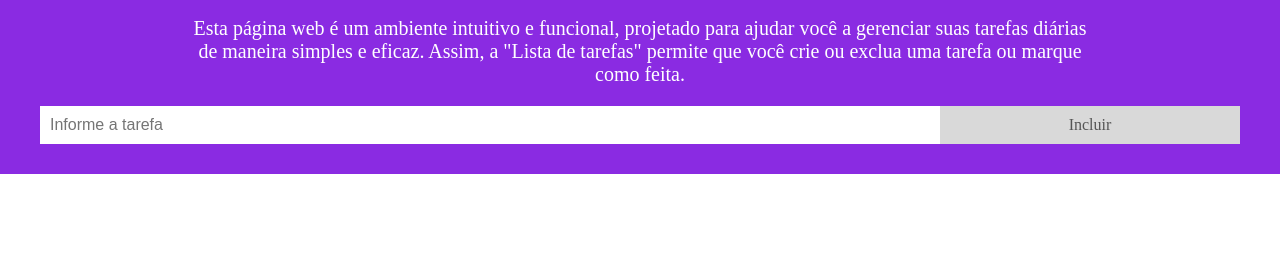
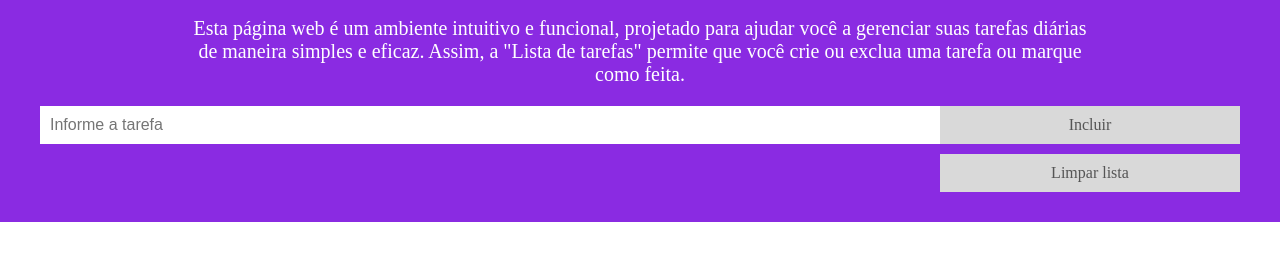
Before and after one commit to igormatt0s/lista-de-tarefas, a plain HTML site: page index.html in a window 1280 px wide. Shown: the part 80-340 px from the top of the page. Drawn offline with Linux system fonts and the light colour scheme.

Commit message:
Limpa lista

```diff
--- a/index.html
+++ b/index.html
@@ -16,10 +16,14 @@
             de maneira simples e eficaz. Assim, a "Lista de tarefas" permite que você crie ou exclua uma tarefa ou marque como
             feita.
         </p>
-        <input type="text" id="tarefa" placeholder="Informe a tarefa">
-        <span onclick="addElemento()" class="addBtn">Incluir</span>
+        <div>
+            <input type="text" id="tarefa" placeholder="Informe a tarefa">
+            <span onclick="addElemento()" class="addBtn">Incluir</span>
+            <span onclick="limpaLista()" class="limpaBtn">Limpar lista</span>
+        </div>
     </div>
     <ul id="itemLista">
+
     </ul>
     <script src="script.js"></script>
 </body>
--- a/script.js
+++ b/script.js
@@ -35,8 +35,6 @@ function addElemento() {
     let t = document.createTextNode(data + inputValue);
 
     li.appendChild(t);
-    li.classList.add("novo-item");
-    li.style.fontFamily = 'Arial';
     if (inputValue === '') {
         alert("Você precisa descrever a tarefa");
     } else {
@@ -60,5 +58,12 @@ let listItems = document.querySelectorAll('li');
 const newFontFamily = 'Arial';
 
 listItems.forEach(item => {
-  item.style.fontFamily = newFontFamily;
+    item.style.fontFamily = newFontFamily;
 });
+
+function limpaLista() {
+    let itemLista = document.getElementById('itemLista');
+    while (itemLista.firstChild) {
+        itemLista.removeChild(itemLista.firstChild);
+    }
+}
--- a/style.css
+++ b/style.css
@@ -157,3 +157,21 @@ input {
     text-align: center;
     font-size: 20px;
 }
+
+.limpaBtn {
+    padding: 10px;
+    width: 25%;
+    background: #d9d9d9;
+    color: #555;
+    float: right;
+    text-align: center;
+    font-size: 16px;
+    cursor: pointer;
+    transition: 0.3s;
+    border-radius: 0;
+    margin-top: 10px;
+}
+
+.limpaBtn:hover {
+    background-color: #bbb;
+}
```
